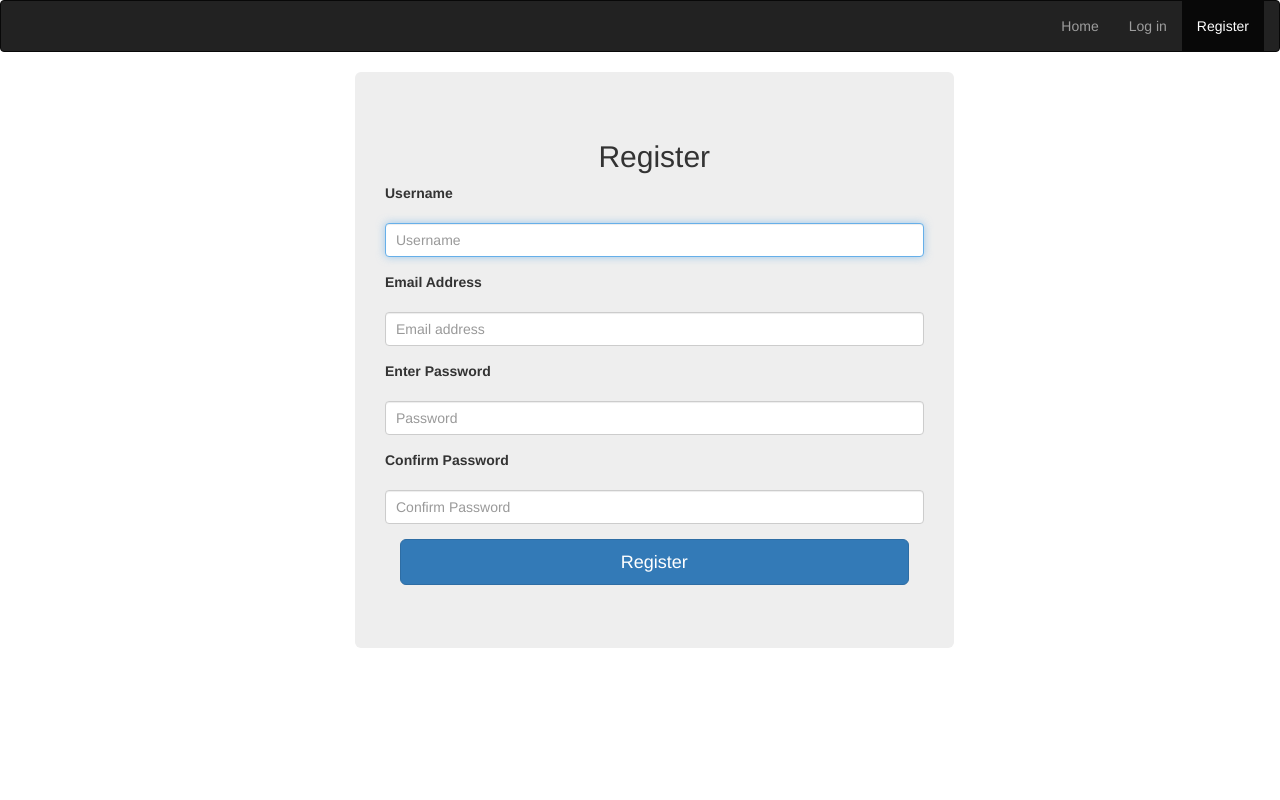
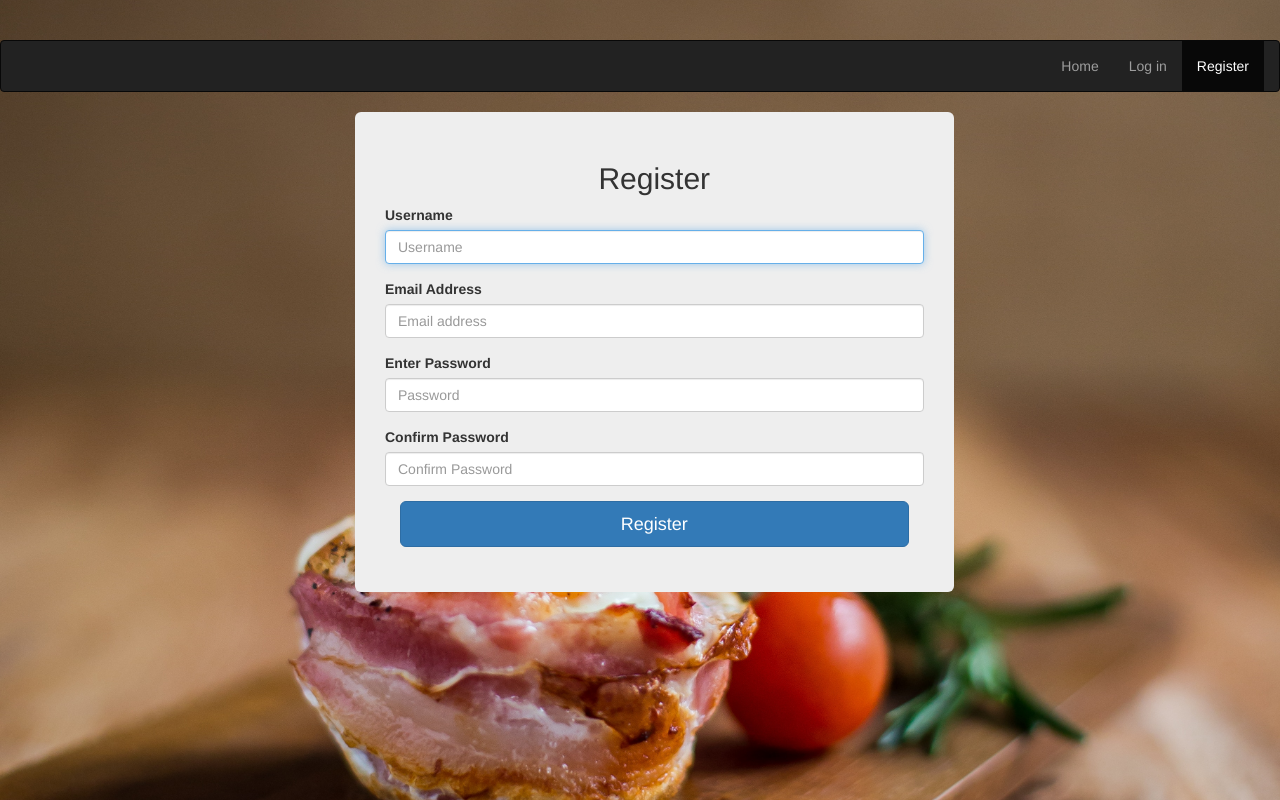
Before and after one commit to EuniceGatehi/Yummy_Recipes, a Flask app: page /registration in a window 1280 px wide. Run offline with Flask 2, Linux system fonts and the light colour scheme; some libraries are stand-ins or nearby versions.

Commit message:
image to reflect on pages

```diff
--- a/app/static/style.css
+++ b/app/static/style.css
@@ -1,128 +1,40 @@
 body {
-    margin: 0;
-    padding: 0;
-
-    font: 16px arial,sans-serif;
-    position: fixed;
-    height: 100%;
-    width: 100%;
-    background-size: cover;
-    background-repeat: no-repeat;
-    background-color: #15BE31;
-
+   padding-top: 40px;
+    padding-bottom: 40px;
 
   }
-  .button {
-    background-color:  #000000; /* bLACK */
-    position: absolute;
-
-    color: white;
-    padding: 15px 32px;
-    text-align: center;
-    text-decoration: none;
-
-    font-size: 16px;
-    float:center;
-    border: 1px solid rgb(221, 245, 195);
+  /* Show it is fixed to the top */
+body {
+  min-height: 63rem;
+  /*padding-top: 4.5rem;*/
 }
-
-    img {
-      display: block;
-      margin-left: 100px;
-      margin-right: 100px;
-      opacity: 0.5;
-      filter: alpha(opacity=50); /* For IE8 and earlier */
-      image-rendering: pixelated;
-    }
-
-  fieldset {
-      margin-left: 100px;
-      margin-right: 100px;
-      border: 1;
-    }
-
-
-  input[type="text"] {
-    padding: 10px;
-
-
-  margin-top: 15px;
-
-    transition: box-shadow 0.3s, border 0.3s;
-  }input[type="email"] {
-    padding: 10px;
-
-  margin-top: 15px;
-
-    transition: box-shadow 0.3s, border 0.3s;
-  }
-  input[type="password"] {
-    padding: 10px;
-
-  margin-top: 15px;
-
-    transition: box-shadow 0.3s, border 0.3s;
-  }
-  .panelm{
-    border: 3px solid #FFFFFF ;
-    align-items: center;
-  background-color: white;
-      height: 300px;
-    width: 300px;
-    margin-top: 50px ;
-    margin-left: 500px;
-  }
-  .button[type="submit"]{
-
-    margin-top: 15px;
-  width: 200px;
-  height: 30px;
-  border: 1px solid transparent;
-   box-sizing:0
-  }
-  .top {
+.bodyimg {
+    margin: 0;
+    height: 100%;
+    background-image: url("./images/yum11.jpg");
+    background-position: center;
+    background-repeat: no-repeat;
+    background-size: cover;
+.top {
     display: flex;
     background: transparent;
-    background-color: #000000    ;
+    background-color: #337ab7    ;
      padding: 1em 1%;
     height: 25px;
      position: relative;
      border-bottom: 1px solid #555;
      box-shadow: 0 2px 2px 2px rgba(25,25,25,0.2);
   }
-
-  .top .icon-right{
-    display: flex;
-    width: 40px;
-    right: 10%;
-    position: absolute;
-  }
-  .top .icon-right .icon.link {
-    font-size: 13px;
-    margin-top: 6px;
-    margin-left: 16px;
-    align-items: right;
-    right : 0px;
-  }
-
-  .top .icon-right .icon.link a {
-    text-decoration: none;
-    color: #FFFFFF;
-     font-size: 15px;
-
-
-  }
-  .top .icon-left a {
+    .top .icon-left a {
     text-decoration: none;
     color: #FFFFFF;
     font-size: 20px;
     padding-right: 30px;
   }
+  .jumbotron {
+    padding-top: 30px;
+    padding-bottom: 30px;
+    margin-bottom: 30px;
+    color: inherit;
 
-  .top .icon-right .icon.link a:hover{
-    cursor: pointer;
-    text-decoration: underline;
-    color: #222;
-    opacity: 85%;
-
-  }
+}
```
